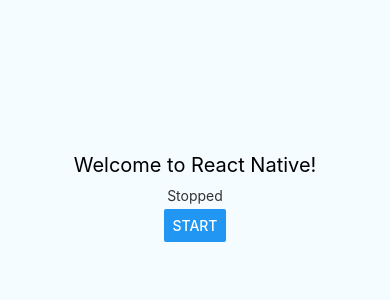
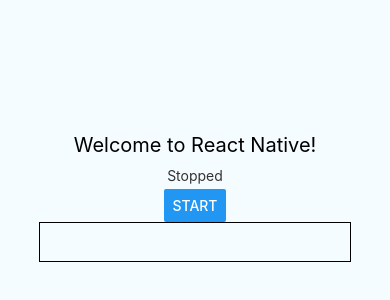
Before and after one commit to florianwittmann/udemy-detox-course, a React Native app: screen / in a window 390 px wide. Shown: the part 230-530 px from the top of the page. Built offline with nearby package versions, Linux system fonts and the light colour scheme.

Commit message:
typeText in TextInput fields

```diff
--- a/App.js
+++ b/App.js
@@ -9,7 +9,8 @@
   StyleSheet,
   Text,
   View,
-  Button
+  Button,
+  TextInput
 } from 'react-native';
 
 
@@ -35,6 +36,7 @@
           {this.state.buttonPressed ? "Running" : "Stopped"}
         </Text>
         <Button onPress={this.handleButtonPress} title={"Start"} testID={"startButton"} />
+        <TextInput testID={"input"} style={styles.input} />
       </View>
     );
   }
@@ -57,4 +59,10 @@
     color: '#333333',
     marginBottom: 5,
   },
+  input: {
+    width: "80%",
+    height: 40,
+    borderWidth: 1,
+    padding: 10
+  }
 });
```
Also changed, not shown: 1 other file (tests, documents, lock files or other folders).
